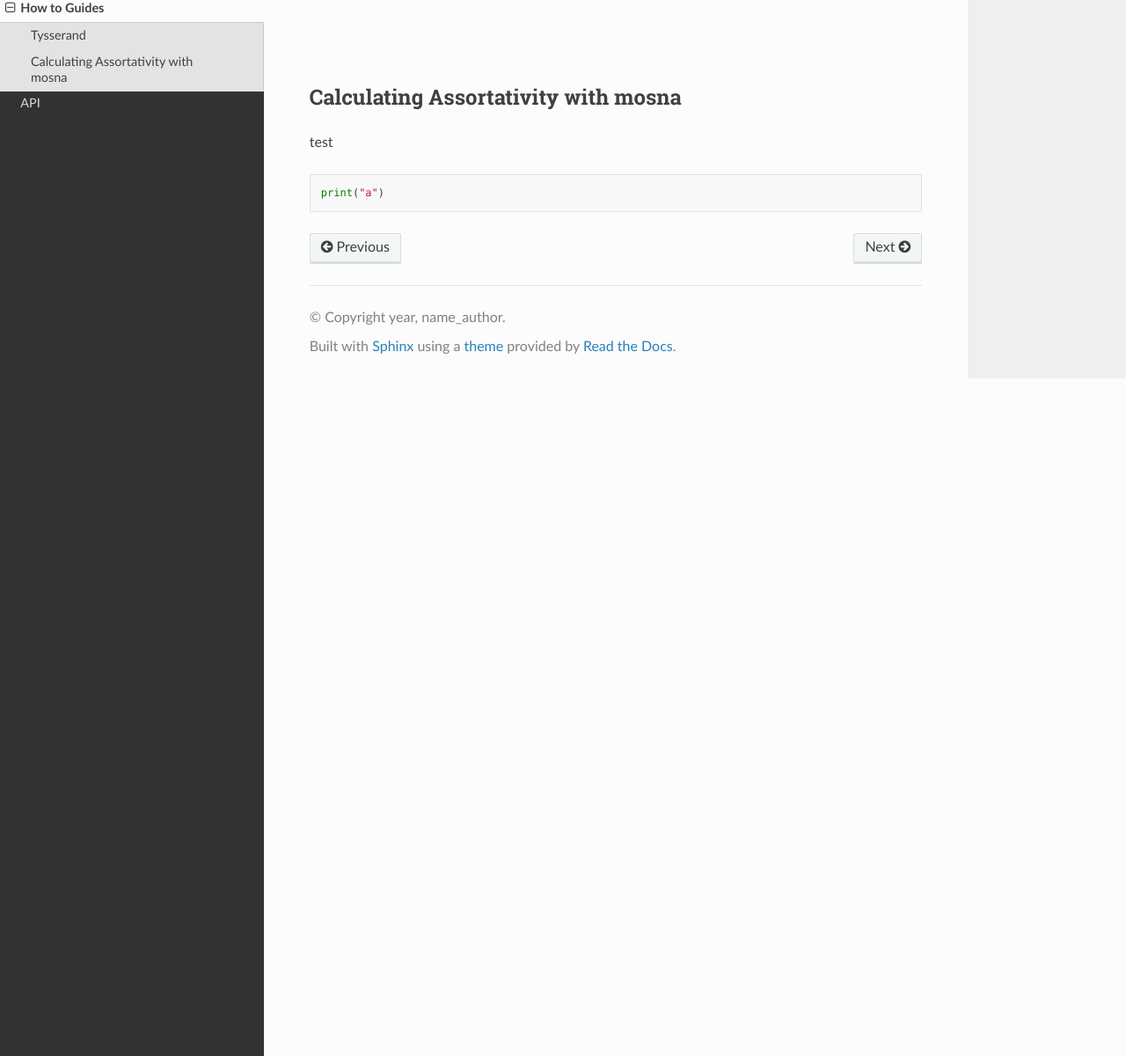
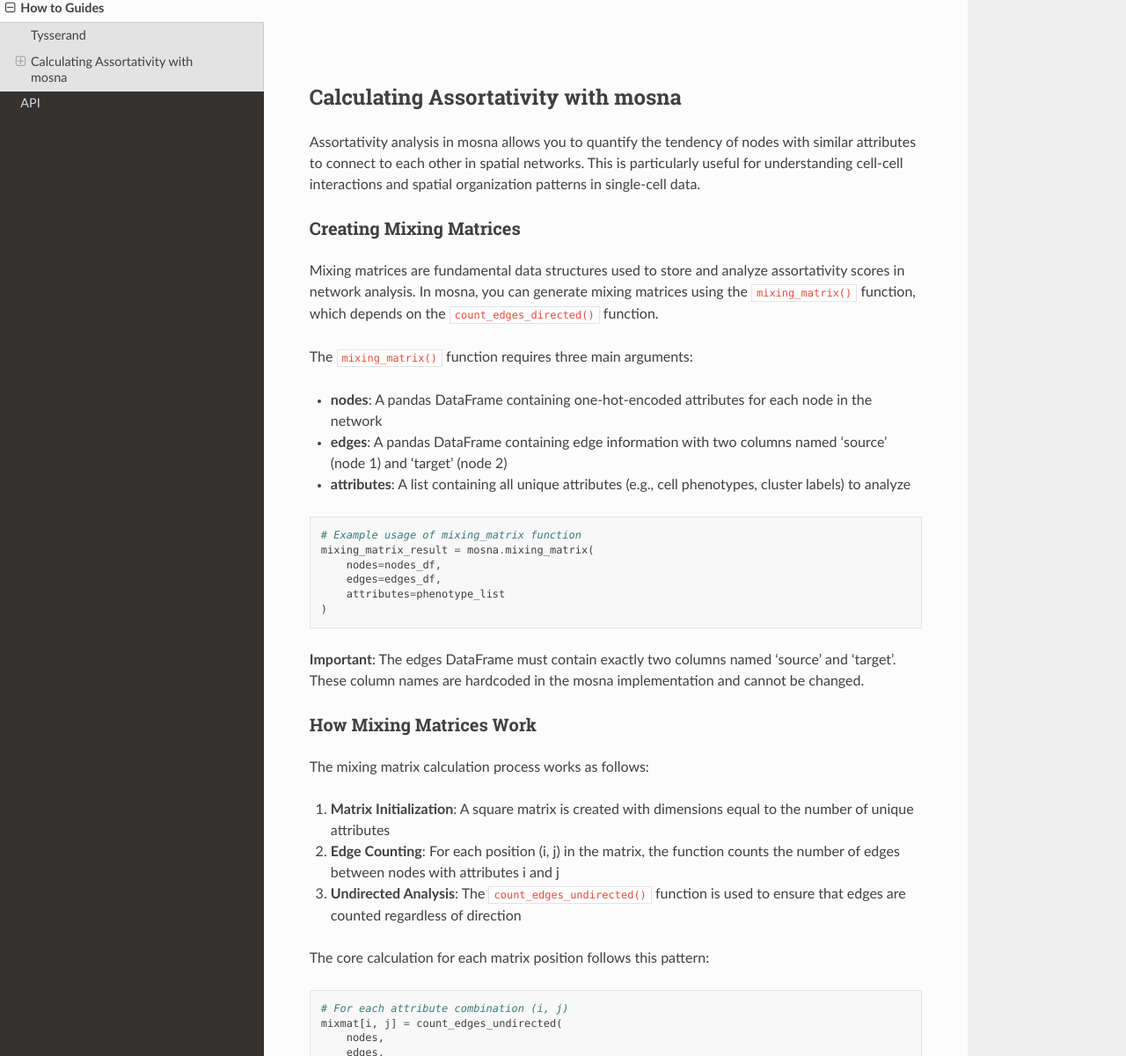
Before and after one commit to Bram-Simon/mosna_documentation, a Sphinx documentation site: the page built from docs/source/how_to_guides.rst, in a window 1280 px wide and 1400 px high, scrolled down 1262 px. Shown: the part 200-1400 px from the top of the window at 88% size. Built offline with Sphinx 7.4.7 and the Read the Docs theme 3.1.0, drawn with Linux system fonts in a browser that asks for light colours; some of the changed text lies outside the part shown.

Commit message:
add mixmat explanation section

```diff
--- a/docs/source/how_to_guides.rst
+++ b/docs/source/how_to_guides.rst
@@ -61,8 +61,74 @@ Now we are ready to plot the network using tysserand's built-in plotting functio
 Calculating Assortativity with mosna
 ------------------------------------
 
-test
+Assortativity analysis in mosna allows you to quantify the tendency of nodes with similar attributes to connect to each other in spatial networks. This is particularly useful for understanding cell-cell interactions and spatial organization patterns in single-cell data.
+
+Creating Mixing Matrices
+~~~~~~~~~~~~~~~~~~~~~~~
+
+Mixing matrices are fundamental data structures used to store and analyze assortativity scores in network analysis. In mosna, you can generate mixing matrices using the ``mixing_matrix()`` function, which depends on the ``count_edges_directed()`` function.
+
+The ``mixing_matrix()`` function requires three main arguments:
+
+- **nodes**: A pandas DataFrame containing one-hot-encoded attributes for each node in the network
+- **edges**: A pandas DataFrame containing edge information with two columns named 'source' (node 1) and 'target' (node 2)
+- **attributes**: A list containing all unique attributes (e.g., cell phenotypes, cluster labels) to analyze
 
 .. code-block:: python
 
-  print("a")
+    # Example usage of mixing_matrix function
+    mixing_matrix_result = mosna.mixing_matrix(
+        nodes=nodes_df,
+        edges=edges_df,
+        attributes=phenotype_list
+    )
+
+**Important**: The edges DataFrame must contain exactly two columns named 'source' and 'target'. These column names are hardcoded in the mosna implementation and cannot be changed.
+
+How Mixing Matrices Work
+~~~~~~~~~~~~~~~~~~~~~~~
+
+The mixing matrix calculation process works as follows:
+
+1. **Matrix Initialization**: A square matrix is created with dimensions equal to the number of unique attributes
+2. **Edge Counting**: For each position (i, j) in the matrix, the function counts the number of edges between nodes with attributes i and j
+3. **Undirected Analysis**: The ``count_edges_undirected()`` function is used to ensure that edges are counted regardless of direction
+
+The core calculation for each matrix position follows this pattern:
+
+.. code-block:: python
+
+    # For each attribute combination (i, j)
+    mixmat[i, j] = count_edges_undirected(
+        nodes,
+        edges,
+        attributes=[attributes[i], attributes[j]]
+    )
+
+**Logical Operations for Edge Detection**
+
+The function uses logical operations to identify valid edge pairs. For each edge, it checks if the source and target nodes have the specified attributes:
+
+.. code-block:: python
+
+    # Example of the logical operations used internally
+    pairs = np.logical_or(
+        np.logical_and(
+            nodes.loc[edges['source'], attributes[0]].values,
+            nodes.loc[edges['target'], attributes[1]].values
+        ),
+        np.logical_and(
+            nodes.loc[edges['target'], attributes[0]].values,
+            nodes.loc[edges['source'], attributes[1]].values
+        )
+    )
+
+This approach ensures that edges are counted correctly regardless of the direction of the connection, which is essential for undirected network analysis.
+
+**Data Requirements**
+
+- **One-hot encoding**: Node attributes must be one-hot encoded in the nodes DataFrame
+- **Consistent indexing**: The node indices in the edges DataFrame must correspond to the row indices in the nodes DataFrame
+- **Unique attributes**: The attributes list should contain all unique phenotypes or cluster labels you want to analyze
+
+This mixing matrix approach provides a robust foundation for calculating various assortativity metrics and understanding spatial organization patterns in your single-cell data.
```
